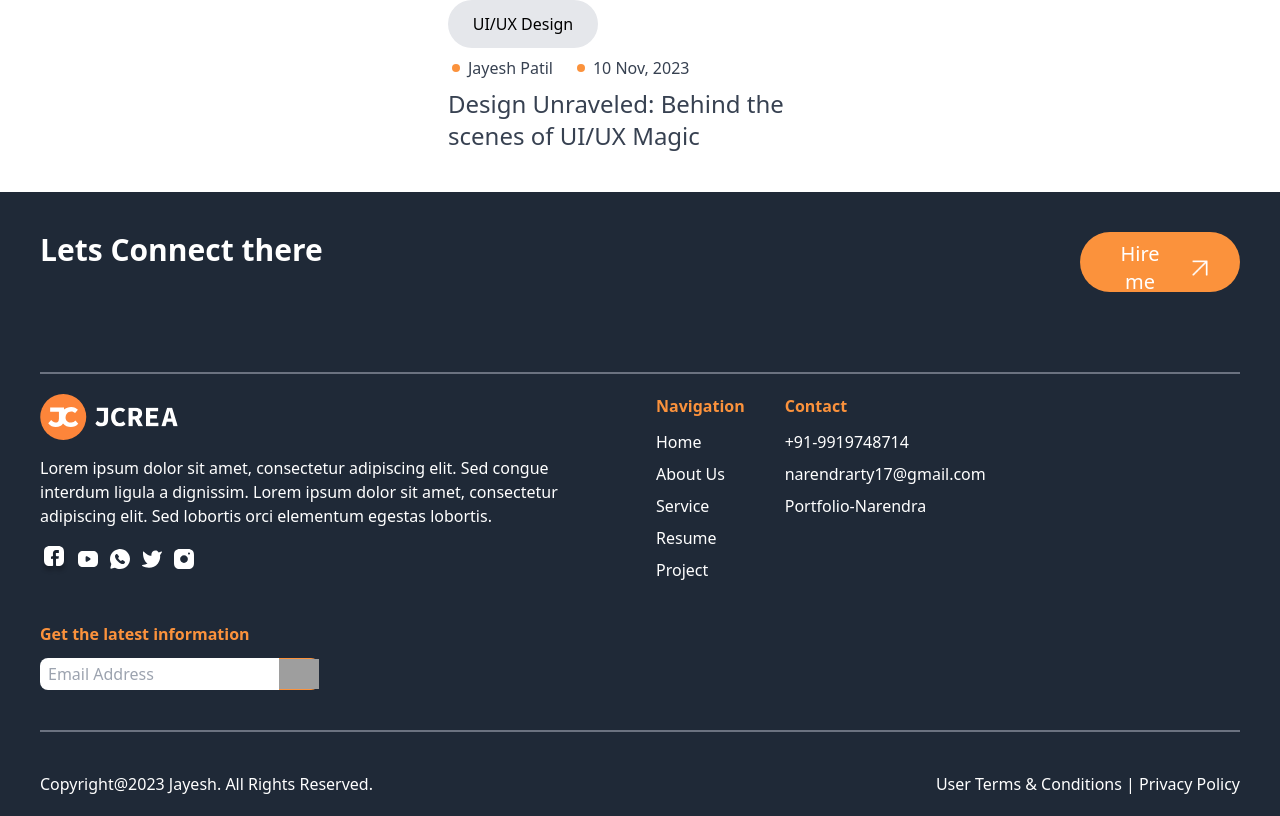
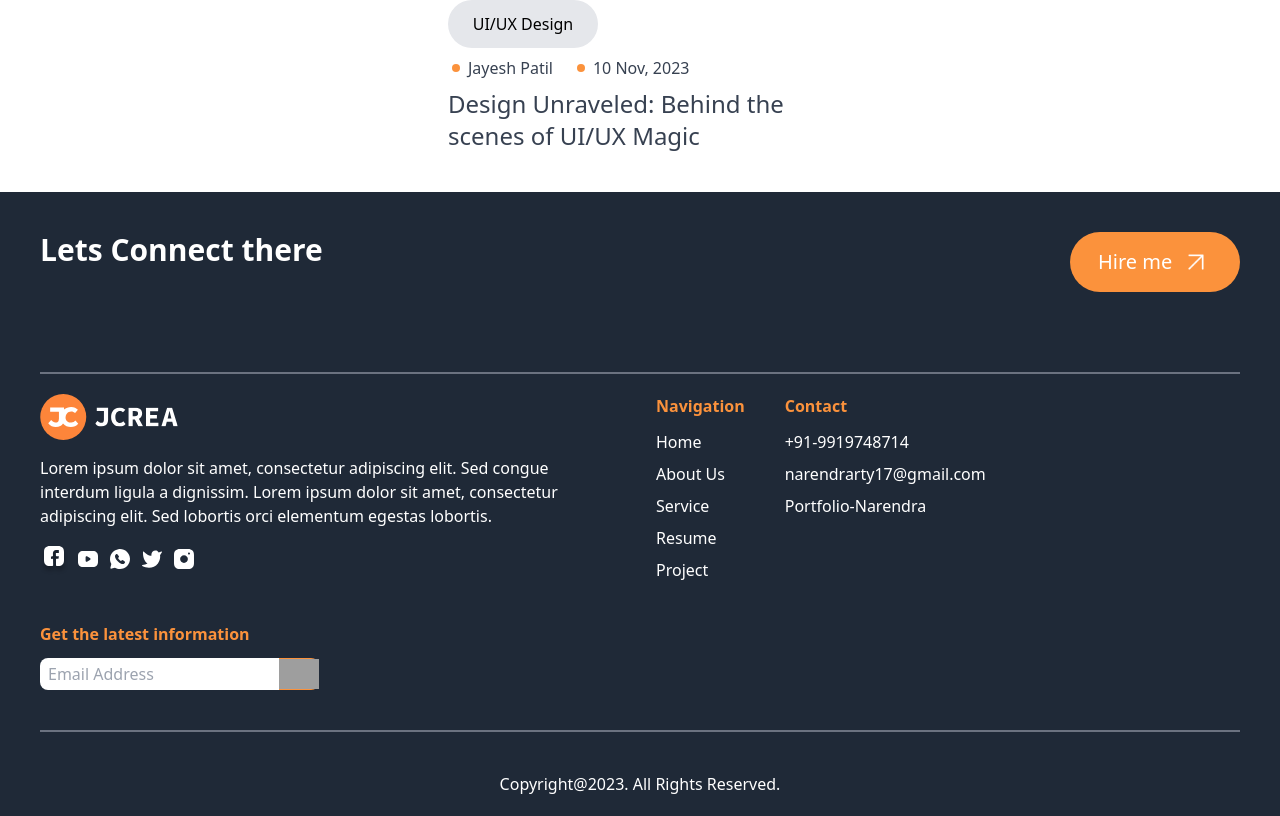
Before and after one commit to narendrarty17/port, a Next.js app: page / in a window 1280 px wide. Shown: the part 4935-5751 px from the top of the page. Built offline with nearby package versions, Linux system fonts and the light colour scheme; grey boxes are pictures that could not be loaded.

Commit message:
Update footer.js

```diff
--- a/components/footer.js
+++ b/components/footer.js
@@ -5,8 +5,8 @@ const footer = () => {
                 <div className="text-white text-3xl font-bold">
                     Lets Connect there
                 </div>
-                <div className="px-6 py-2 w-[160px] h-[60px] font-medium rounded-full bg-orange-400 text-white text-xl">
-                    <button className="flex justify-center items-center items-center gap-2">
+                <div className="px-6 py-2 w-[170px] h-[60px] font-medium rounded-full bg-orange-400 text-white text-xl">
+                    <button className="flex justify-center items-center pl-1 pt-1.5 gap-2">
                         <p>Hire me</p>
                         <img
                             className="w-8"
@@ -73,9 +73,8 @@ const footer = () => {
                 </div>
             </div>
             <div className="mt-10 w-full h-[2px] bg-gray-500" />
-            <div className="flex justify-between text-white mt-10">
-                <div>Copyright@2023 Jayesh. All Rights Reserved.</div>
-                <div className="hidden md:inline">User Terms & Conditions | Privacy Policy</div>
+            <div className="flex flex-col items-center justify-center ml-auto text-white mt-10">
+                Copyright@2023. All Rights Reserved.
             </div>
         </footer>
     );
```
